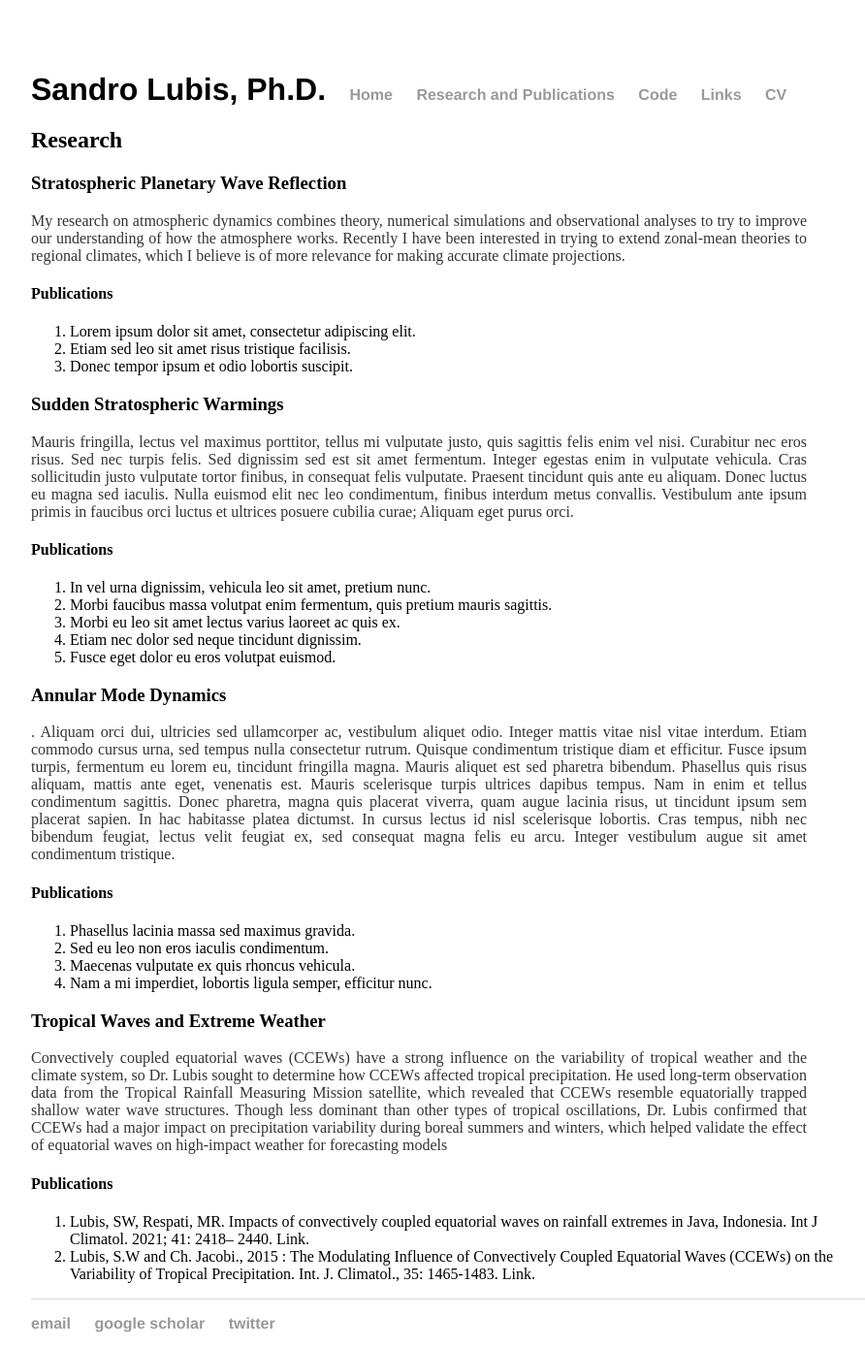
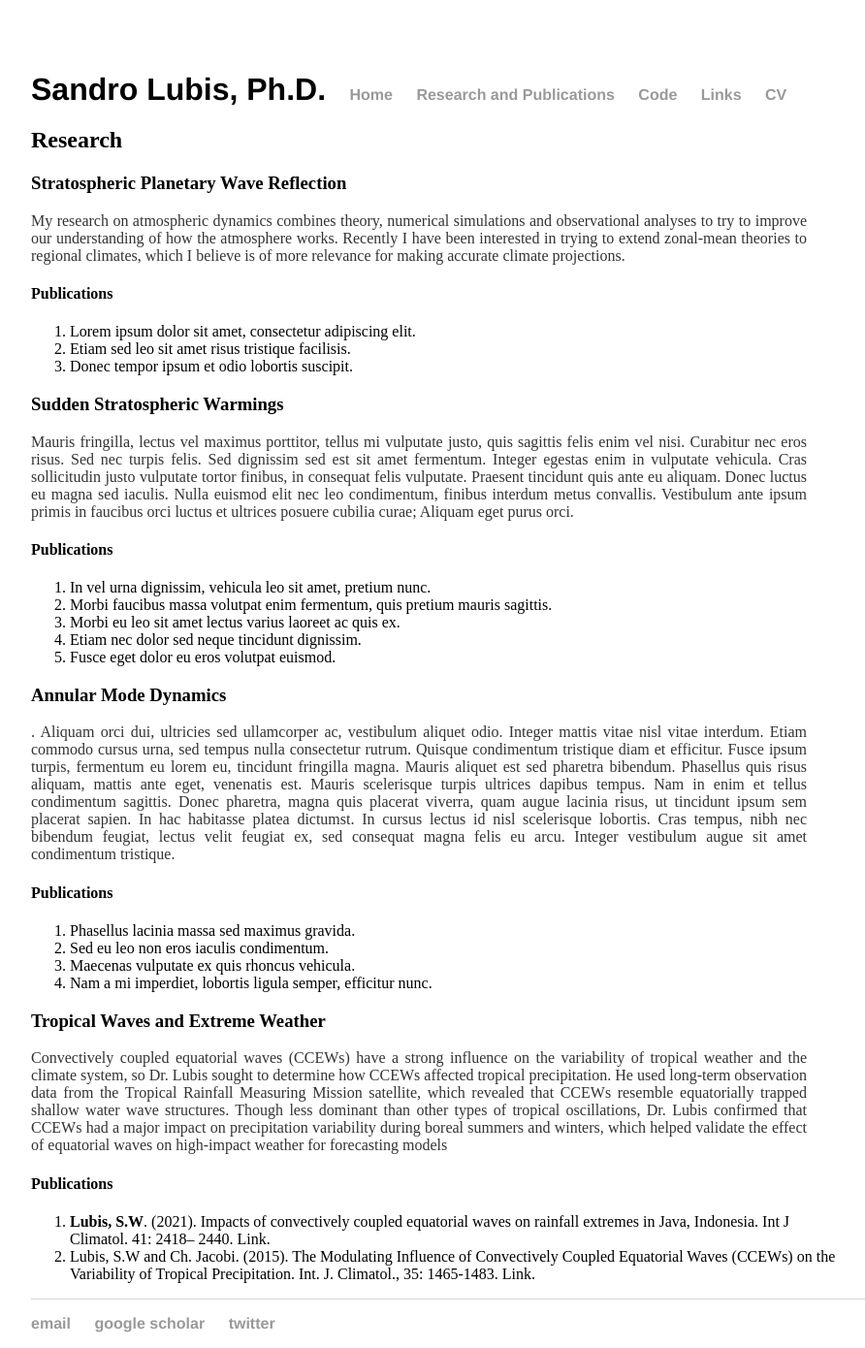
Before and after one commit to sandrolubis/sandrolubis.github.io, a Jekyll site: the page built from research/index.html, in a window 1280 px wide. Shown: the whole page at 97% size, without its empty margins (276-1168 px from the left). Built offline with Jekyll 4.4.1, drawn with Linux system fonts in a browser that asks for light colours.

Commit message:
Update index.html

```diff
--- a/research/index.html
+++ b/research/index.html
@@ -50,7 +50,7 @@
 				which helped validate the effect of equatorial waves on high-impact weather for forecasting models </font></p>
 			<h4>Publications</h4>
 			<ol>
-			  <li>Lubis, SW, Respati, MR. Impacts of convectively coupled equatorial waves on rainfall extremes in Java, Indonesia. Int J Climatol. 2021; 41: 2418– 2440. Link. </li>
-			  <li>Lubis, S.W and Ch. Jacobi., 2015 : The Modulating Influence of Convectively Coupled Equatorial Waves (CCEWs) on the Variability of Tropical Precipitation. Int. J. Climatol., 35: 1465-1483. Link.</li>
+			  <li><b>Lubis, S.W</b>. (2021). Impacts of convectively coupled equatorial waves on rainfall extremes in Java, Indonesia. Int J Climatol. 41: 2418– 2440. Link. </li>
+			  <li>Lubis, S.W and Ch. Jacobi. (2015). The Modulating Influence of Convectively Coupled Equatorial Waves (CCEWs) on the Variability of Tropical Precipitation. Int. J. Climatol., 35: 1465-1483. Link.</li>
 			</ol>
 		</div>
```
